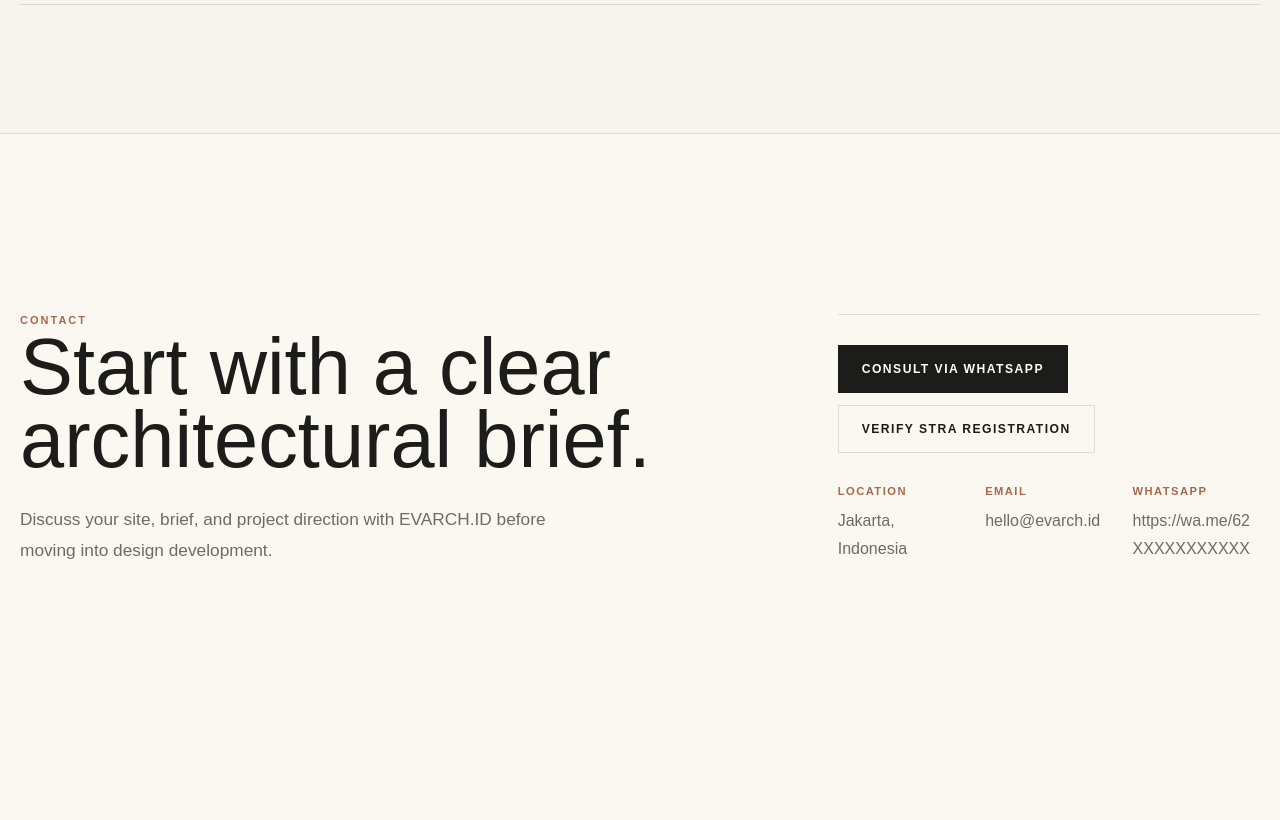
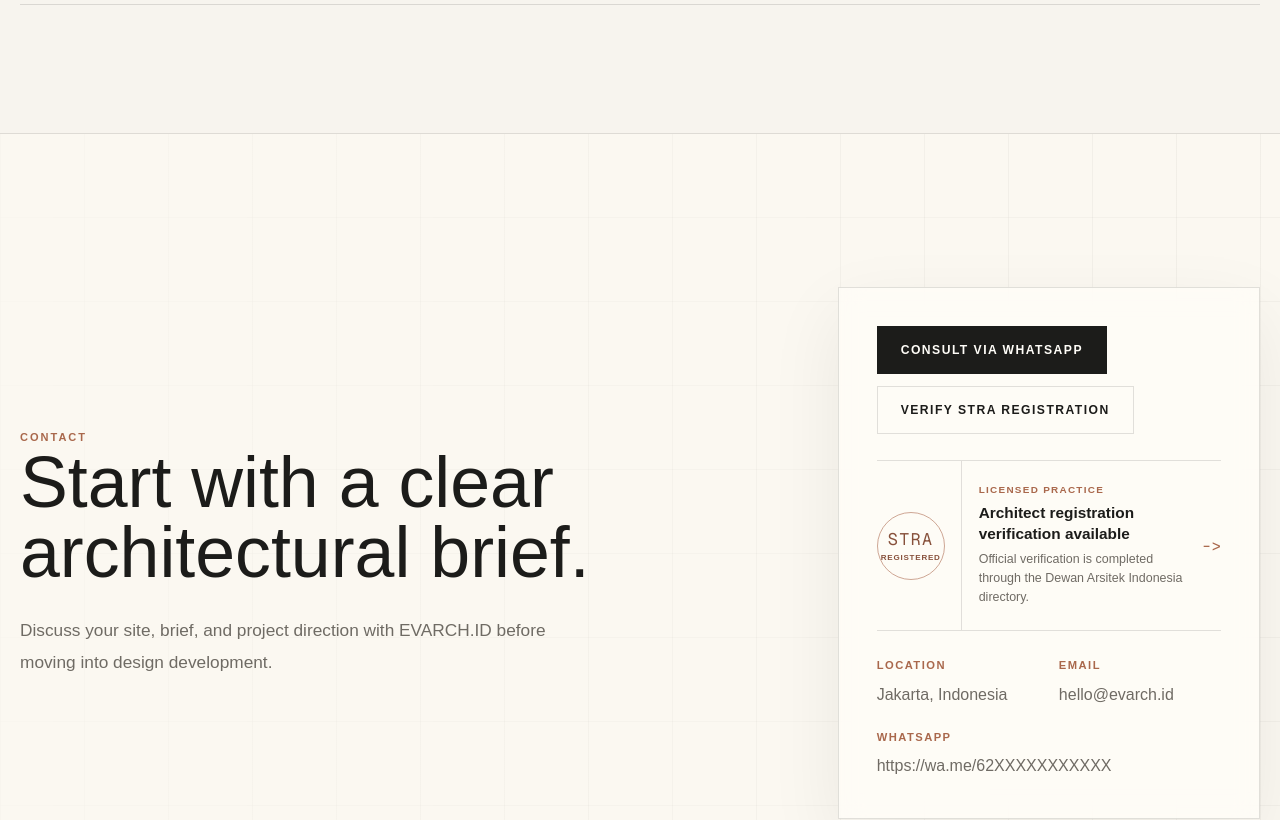
Before and after one commit to JonathanSutjiono/evarch-website, a Next.js app: page / in a window 1280 px wide. Shown: the part 7340-8160 px from the top of the page. Built offline with nearby package versions, Linux system fonts and the light colour scheme.

Commit message:
Refine EVARCH contact visual balance

```diff
--- a/app/globals.css
+++ b/app/globals.css
@@ -1343,15 +1343,37 @@ a:focus-visible {
 }
 
 .contact-section {
-  min-height: min(760px, 92svh);
+  position: relative;
+  min-height: min(720px, 90svh);
+  overflow: hidden;
   background: var(--paper);
   border-top: 1px solid var(--line);
-  padding-top: clamp(124px, 14vw, 178px);
-  padding-bottom: clamp(96px, 11vw, 154px);
+  padding-top: clamp(116px, 12vw, 156px);
+  padding-bottom: clamp(92px, 10vw, 132px);
+}
+
+.contact-section::before {
+  position: absolute;
+  inset: 0;
+  background:
+    linear-gradient(90deg, rgba(28, 28, 26, 0.055) 1px, transparent 1px),
+    linear-gradient(0deg, rgba(28, 28, 26, 0.045) 1px, transparent 1px);
+  background-size: 84px 84px;
+  content: "";
+  mask-image: linear-gradient(90deg, rgba(0, 0, 0, 0.2), rgba(0, 0, 0, 0.82));
+  pointer-events: none;
 }
 
 .contact-section .contact-grid {
+  position: relative;
   align-items: center;
+  z-index: 1;
+}
+
+.contact-section h2 {
+  max-width: 720px;
+  font-size: clamp(4rem, 5.6vw, 5.25rem);
+  line-height: 0.98;
 }
 
 .contact-copy {
@@ -1364,17 +1386,112 @@ a:focus-visible {
 
 .contact-panel {
   display: grid;
-  gap: 30px;
+  gap: 26px;
   align-content: start;
-  border-top: 1px solid var(--line);
-  padding-top: 30px;
+  border: 1px solid var(--line);
+  background: rgba(255, 253, 248, 0.78);
+  padding: clamp(24px, 3vw, 38px);
+  box-shadow: 0 26px 70px rgba(28, 28, 26, 0.07);
+  backdrop-filter: blur(12px);
+}
+
+.contact-credential {
+  position: relative;
+  display: grid;
+  grid-template-columns: 84px minmax(0, 1fr) auto;
+  gap: 18px;
+  align-items: center;
+  overflow: hidden;
+  border-block: 1px solid var(--line);
+  padding-block: 22px;
+}
+
+.contact-credential::after {
+  position: absolute;
+  top: 0;
+  bottom: 0;
+  left: 84px;
+  width: 1px;
+  background: var(--line);
+  content: "";
+}
+
+.contact-credential-mark {
+  display: grid;
+  width: 68px;
+  aspect-ratio: 1;
+  place-items: center;
+  border: 1px solid rgba(169, 104, 76, 0.58);
+  border-radius: 999px;
+  color: var(--clay-dark);
+  text-align: center;
+}
+
+.contact-credential-mark span {
+  align-self: end;
+  font-family: var(--font-geist-mono);
+  font-size: 1.05rem;
+  letter-spacing: 0.08em;
+}
+
+.contact-credential-mark small {
+  align-self: start;
+  font-size: 0.5rem;
+  font-weight: 700;
+  letter-spacing: 0.1em;
+  text-transform: uppercase;
+}
+
+.contact-credential-copy {
+  display: grid;
+  gap: 5px;
+}
+
+.contact-credential-copy p,
+.contact-credential-copy span {
+  margin: 0;
+}
+
+.contact-credential-copy p {
+  color: var(--clay);
+  font-size: 0.62rem;
+  font-weight: 700;
+  letter-spacing: 0.13em;
+  text-transform: uppercase;
+}
+
+.contact-credential-copy strong {
+  color: var(--charcoal);
+  font-size: 0.96rem;
+  font-weight: 600;
+  line-height: 1.35;
+}
+
+.contact-credential-copy span {
+  color: var(--muted);
+  font-size: 0.78rem;
+  line-height: 1.55;
+}
+
+.contact-credential > a {
+  color: var(--clay);
+  font-family: var(--font-geist-mono);
+  transition: transform 180ms ease;
+}
+
+.contact-credential > a:hover {
+  transform: translateX(5px);
 }
 
 .contact-panel dl {
   display: grid;
-  grid-template-columns: repeat(3, minmax(0, 1fr));
+  grid-template-columns: repeat(2, minmax(0, 1fr));
   gap: 20px;
   margin: 0;
+}
+
+.contact-panel dl > div:last-child {
+  grid-column: 1 / -1;
 }
 
 .contact-panel dt {
@@ -1798,6 +1915,46 @@ a:focus-visible {
     padding-bottom: 80px;
   }
 
+  .contact-section h2 {
+    font-size: clamp(2.625rem, 11vw, 3.5rem);
+    line-height: 1.02;
+  }
+
+  .contact-section::before {
+    background-size: 64px 64px;
+  }
+
+  .contact-panel {
+    gap: 22px;
+    padding: 20px;
+  }
+
+  .contact-credential {
+    grid-template-columns: 64px minmax(0, 1fr);
+    gap: 14px;
+  }
+
+  .contact-credential::after {
+    left: 64px;
+  }
+
+  .contact-credential-mark {
+    width: 52px;
+  }
+
+  .contact-credential-mark span {
+    font-size: 0.86rem;
+  }
+
+  .contact-credential-mark small {
+    font-size: 0.42rem;
+  }
+
+  .contact-credential > a {
+    grid-column: 2;
+    justify-self: start;
+  }
+
   .hero-actions,
   .hero-actions .button,
   .stra-actions .button,
@@ -1808,6 +1965,10 @@ a:focus-visible {
 
   .contact-panel dl {
     grid-template-columns: 1fr;
+  }
+
+  .contact-panel dl > div:last-child {
+    grid-column: auto;
   }
 
   .hero-meta {
--- a/components/ContactCTA.tsx
+++ b/components/ContactCTA.tsx
@@ -30,6 +30,25 @@ export function ContactCTA() {
               Verify STRA Registration
             </a>
           </div>
+          <div className="contact-credential">
+            <div className="contact-credential-mark" aria-hidden="true">
+              <span>STRA</span>
+              <small>Registered</small>
+            </div>
+            <div className="contact-credential-copy">
+              <p>Licensed Practice</p>
+              <strong>Architect registration verification available</strong>
+              <span>Official verification is completed through the Dewan Arsitek Indonesia directory.</span>
+            </div>
+            <a
+              href={site.straUrl}
+              target="_blank"
+              rel="noopener noreferrer"
+              aria-label="Open official STRA directory"
+            >
+              -&gt;
+            </a>
+          </div>
           <dl>
             <div>
               <dt>Location</dt>
```
